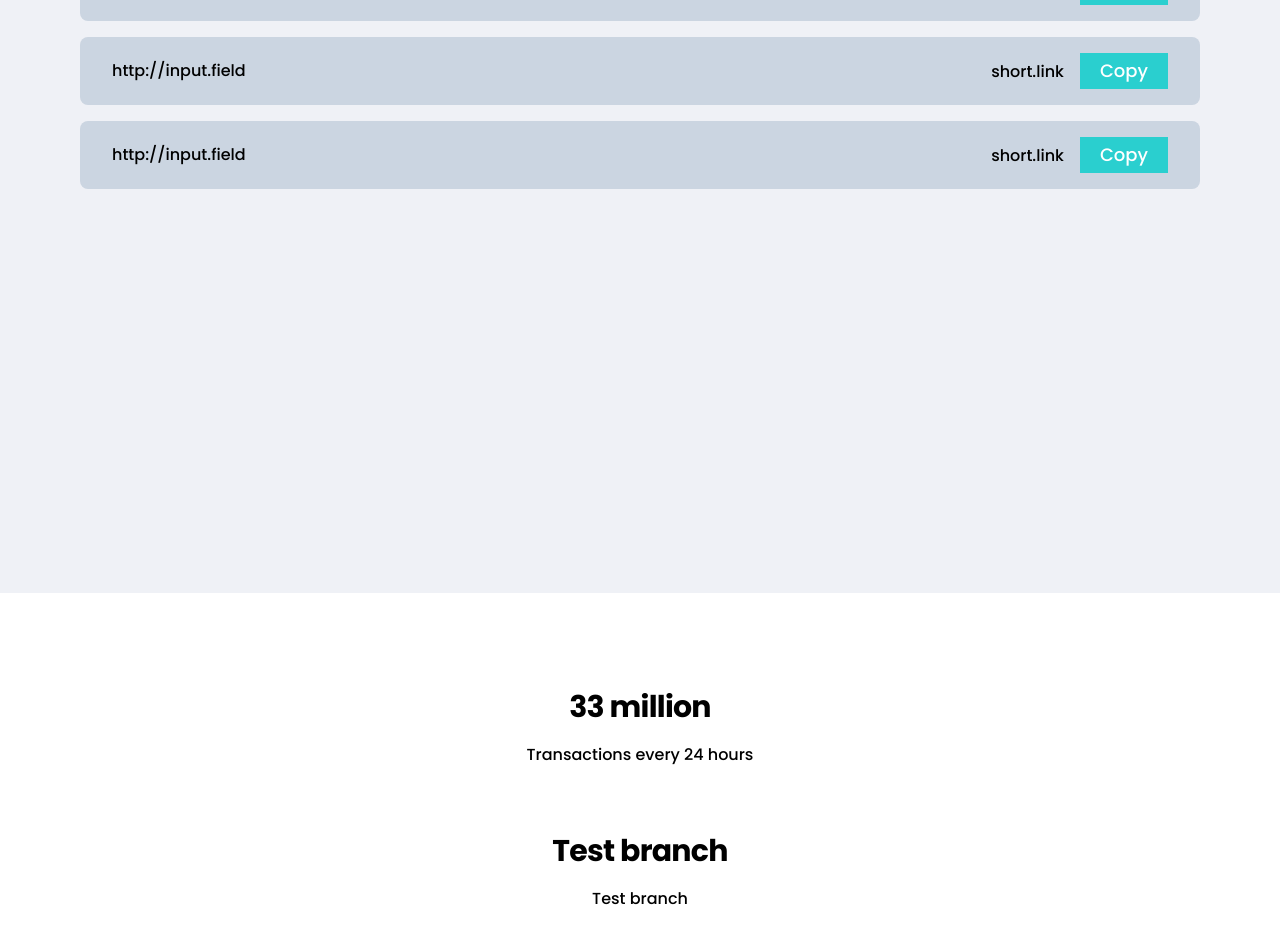
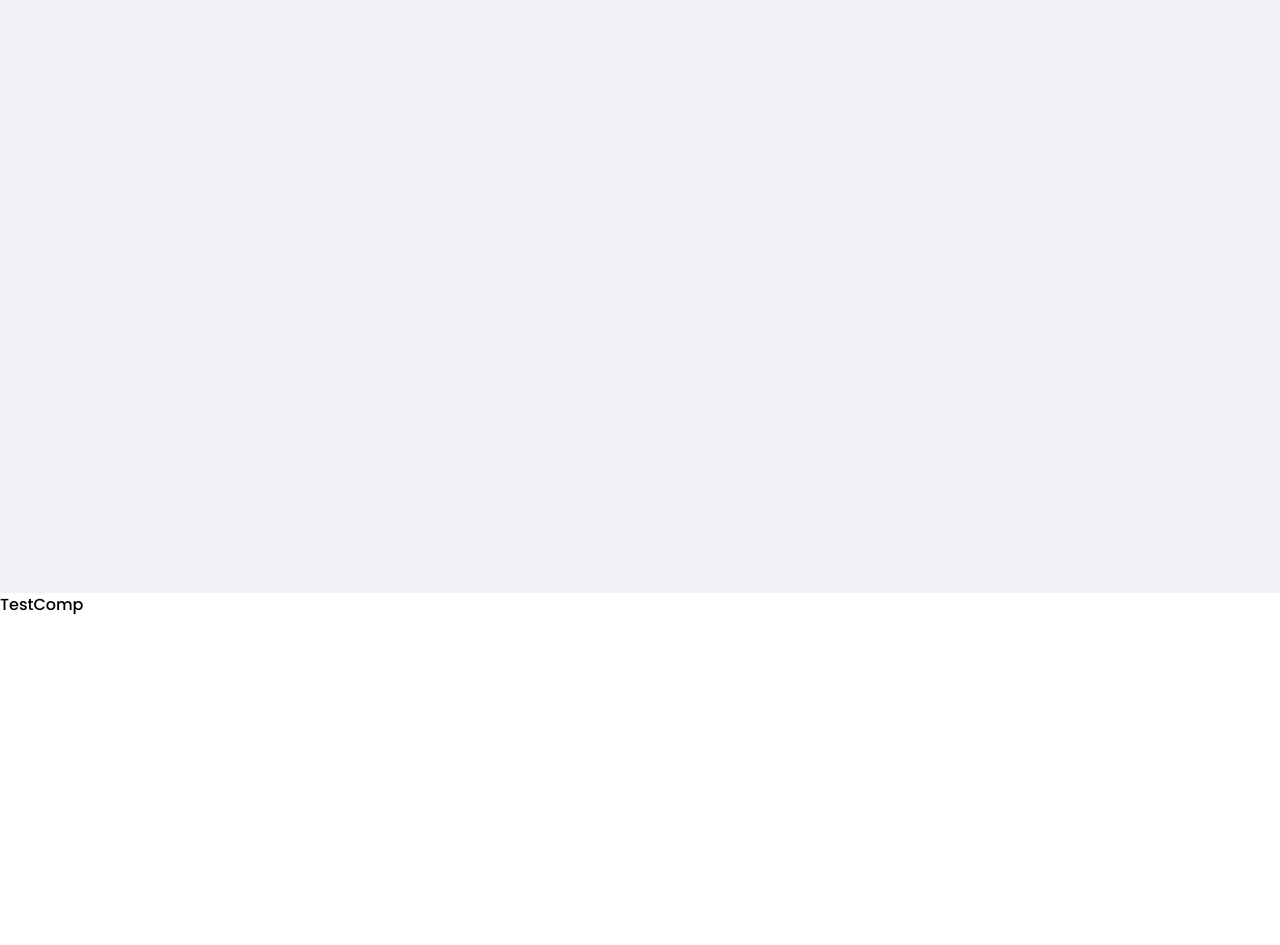
Before and after one commit to solvld/shortly, a React (Vite) app: page / in a window 1280 px wide. Shown: the part 1007-1952 px from the top of the page. After the commit the page ends 1624 px from the top, so only its background shows below. Built offline with nearby package versions, Linux system fonts and the light colour scheme.

Commit message:
add busines logic with API

```diff
--- a/src/Components/InputField/InputField.jsx
+++ b/src/Components/InputField/InputField.jsx
@@ -2,15 +2,29 @@ import React from 'react';
 import Button from '../Button/Button';
 import Wrapper from '../Wrapper/Wrapper';
 
-function InputField() {
+import { useState } from 'react';
+
+function InputField({addLink}) {
+  const [text, setText] = useState('')
+
+  const handleTextChange = ({target}) => setText(target.value)
+  const handleSubmit = (event) => {
+    event.preventDefault()
+    text && addLink(text)
+    setText('');
+  }
   return (
-    <form className="rounded-lg relative flex justify-center bg-very-dark-blue p-12 mb-6">
+    <form className="rounded-lg relative flex justify-center bg-very-dark-blue p-12 mb-6" onSubmit={handleSubmit}>
       <input
         className="p-2 rounded-lg mr-4 w-full"
         type="text"
         placeholder="Shorten a link here..."
+        value={text}
+        onChange={handleTextChange}
       />
-      <Button roundBorder={false}>Shorten it!</Button>
+      <Button roundBorder={false} type="submit">
+        Shorten it!
+      </Button>
     </form>
   );
 }
--- a/src/Components/InputField/shorterUrl.js
+++ b/src/Components/InputField/shorterUrl.js
@@ -1,10 +1,21 @@
-const apiKey = '3d1303931840477886b77a3c2d0802e7'
+const apiKey = '3d1303931840477886b77a3c2d0802e7';
+//rebrandly access token = 3d1303931840477886b77a3c2d0802e7
+//bit.ly access token = 8520db21dd4b4704fa4c81011fc352e32271c702
+const url = 'https://api.rebrandly.com/v1/links';
 
-const url = 'https://api.rebrandly.com/v1/links'
+//const newUrl = 'https://pythontutor.com/visualize.html#mode=edit';
+
+const renderResponse = (res) => {
+  if(res.errors){
+     console.log("Sorry, couldn't format your URL.Try again");
+  } else {
+    return res.link
+  }
+}
 
 const shortenUrl = async () => {
-	const urlToShorten = inputField.value
-	const data = JSON.stringify({ destination: urlToShorten })
+  const urlToShorten = newUrl;
+  const data = JSON.stringify({ destination: urlToShorten });
   try {
     const response = await fetch(url, {
       method: 'POST',
@@ -13,13 +24,44 @@ const shortenUrl = async () => {
         'Content-type': 'application/json',
         apikey: apiKey,
       },
-		})
+    });
     // add code here
     if (response.ok) {
-			const jsonResponse = await response.json()
-			renderResponse(jsonResponse)
+      const jsonResponse = await response.json();
+      renderResponse(jsonResponse);
     }
   } catch (error) {
-		console.log(error)
+    console.log(error);
   }
+};
+
+
+const apiKeyBitly = '8520db21dd4b4704fa4c81011fc352e32271c702';
+const urlBitly = 'https://api-ssl.bitly.com/v4/shorten'
+
+const shortenUrlBitly = async (newUrl) => {
+  const urlToShorten = newUrl;
+  const data = JSON.stringify({ long_url: urlToShorten });
+  try {
+    const response = await fetch(urlBitly, {
+      method: 'POST',
+      body: data,
+      headers: {
+        Authorization: `Bearer ${apiKeyBitly}`,
+        'Content-Type': 'application/json',
+      },
+      domain: 'bit.ly',
+      group_guid: 'Ba1bc23dE4F',
+    });
+
+    if (response.ok) {
+      const jsonResponse = await response.json();
+      console.log(jsonResponse.link)
+      (jsonResponse.link);
     }
+  } catch (error) {
+    console.log(error);
+  }
+};
+
+export default shortenUrlBitly
--- a/src/Components/LinkCard/LinkCard.jsx
+++ b/src/Components/LinkCard/LinkCard.jsx
@@ -1,13 +1,13 @@
 import React from 'react';
 import Button from '../Button/Button';
 
-function LinkCard({ children }) {
+function LinkCard({ children, shortLink }) {
   return (
     <div className="flex py-4 px-8 bg-slate-300 mb-4 rounded-lg justify-between items-center">
       <p>{children}</p>
       <div className="">
         <a href="http://" className="mr-4">
-          short.link
+          {shortLink}
         </a>
         <Button roundBorder={false}>Copy</Button>
       </div>
--- a/src/Components/LinksSection/LinksSection.jsx
+++ b/src/Components/LinksSection/LinksSection.jsx
@@ -1,15 +1,29 @@
-import React from 'react';
+import React, { useState, useEffect } from 'react';
 import InputField from '../InputField/InputField';
 import LinkCard from '../LinkCard/LinkCard';
+import shortenUrlBitly from '../InputField/shorterUrl';
 
 function LinksSection() {
+  const [linksList, setLinksList] = useState([])
+  const [shortLink, setShortLink] = useState('')
+  const addLink = (newLink) => setLinksList(prev => [newLink, ...prev]);
+
+//setshort link записывает функцию промис, компонент Link не может принимать промис чдля рендера
+  useEffect(() => {
+    if(linksList.length > 0){
+      async () => {
+        const data = await shortenUrlBitly(linksList[0])
+        setShortLink(data)
+      }
+    }
+  },[linksList])
   return (
     <section className="px-20 bg-light-gray h-screen">
-      <InputField />
+      <InputField addLink={addLink} />
       <div>
-        <LinkCard>http://input.field</LinkCard>
-        <LinkCard>http://input.field</LinkCard>
-        <LinkCard>http://input.field</LinkCard>
+        {linksList.map((item) => (
+          <LinkCard key={Date.now()} shortLink={shortLink} >{item}</LinkCard>
+        ))}
       </div>
     </section>
   );
--- a/src/Components/TestComp.jsx
+++ b/src/Components/TestComp.jsx
@@ -8,22 +8,7 @@ const stats = [
 
 function TestComp() {
   return (
-    <div>
-      <div className="bg-white py-24 sm:py-32">
-      <div className="mx-auto max-w-7xl px-6 lg:px-8">
-        <dl className="grid grid-cols-1 gap-x-8 gap-y-16 text-center lg:grid-cols-3">
-          {stats.map((stat) => (
-            <div key={stat.id} className="mx-auto flex max-w-xs flex-col gap-y-4">
-              <dt className="text-base leading-7 text-gray-600">{stat.name}</dt>
-              <dd className="order-first text-3xl font-semibold tracking-tight text-gray-900 sm:text-5xl">
-                {stat.value}
-              </dd>
-            </div>
-          ))}
-        </dl>
-      </div>
-    </div>
-    </div>
+    <div>TestComp</div>
   )
 }
 
```
Lines whose indentation alone changed are shown as unchanged.
